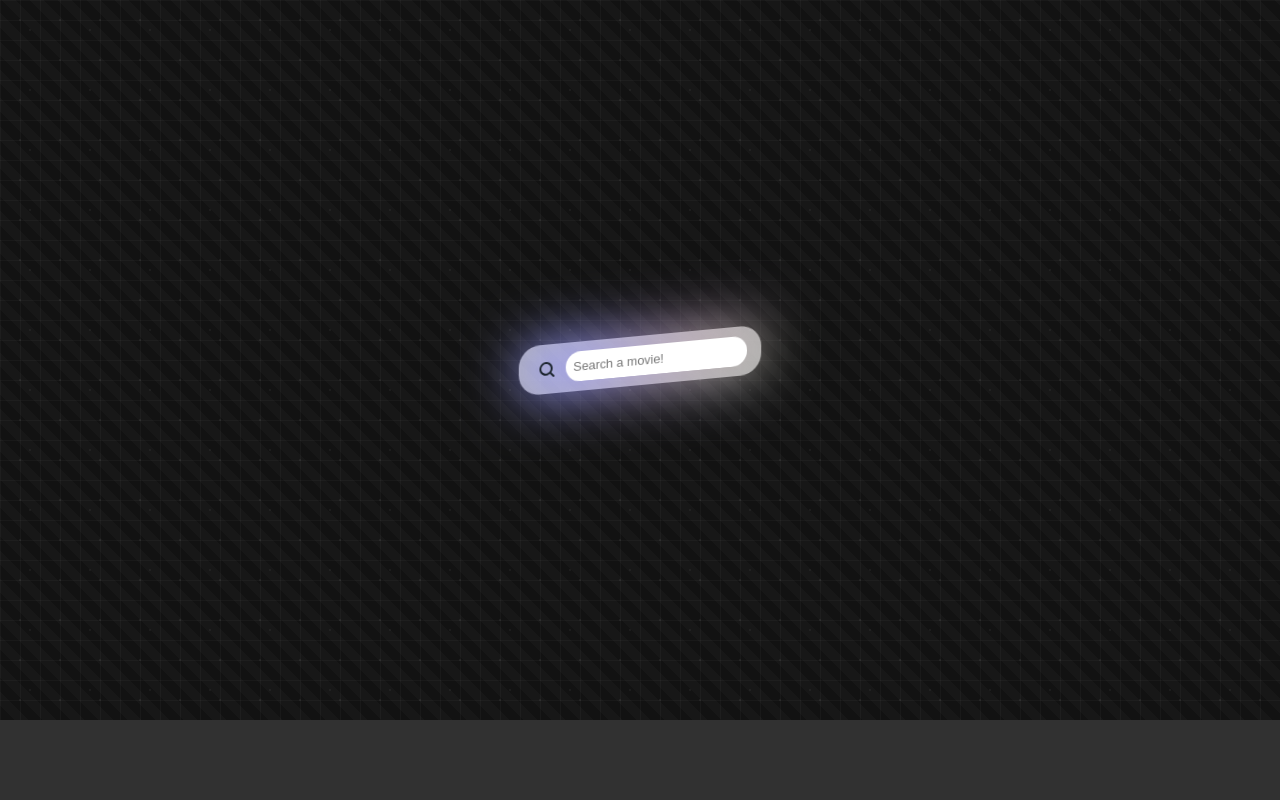
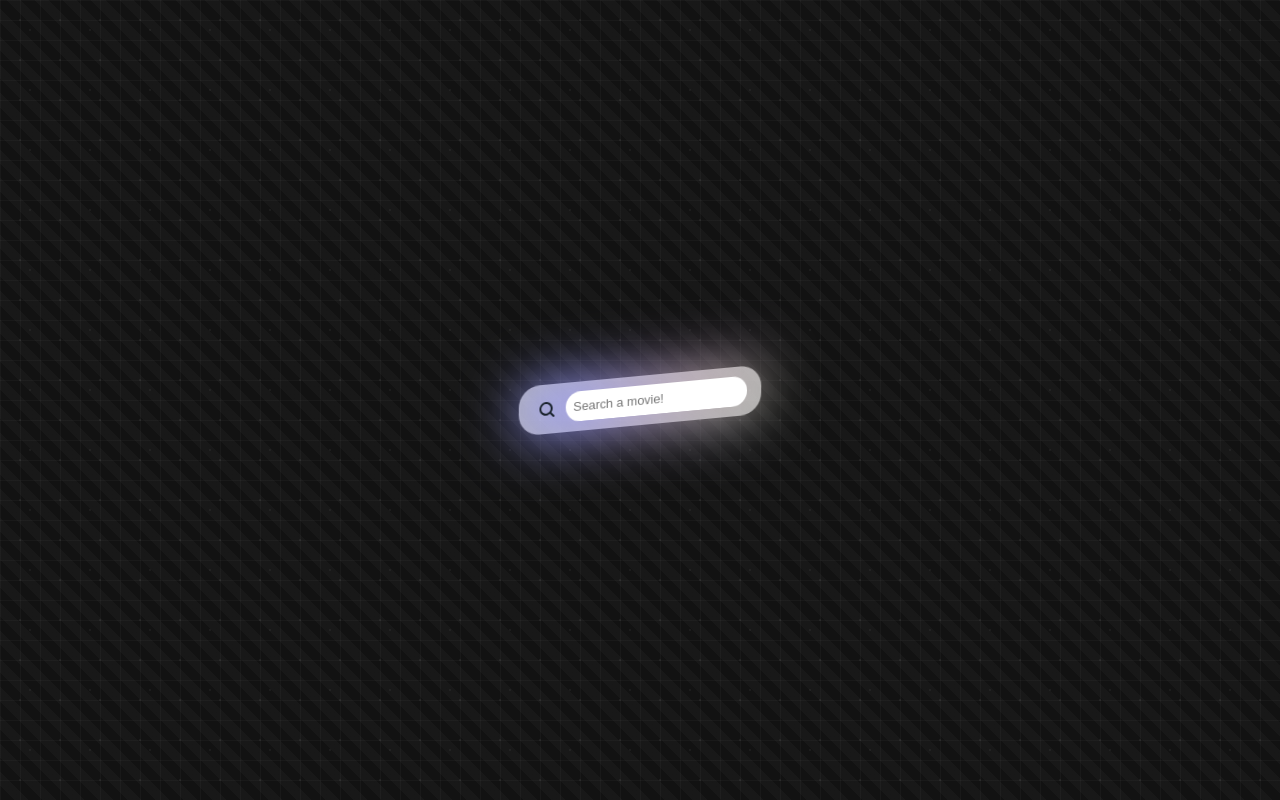
Before and after one commit to AdrielFoppa/OMDB-API-Practice, a website: page public/index.html in a window 1280 px wide. Drawn offline with Linux system fonts and the light colour scheme.

Commit message:
Fix: arrumado erros relacionado ao background quando informacoes do filme eram exibos

```diff
--- a/public/style/style.css
+++ b/public/style/style.css
@@ -2,7 +2,7 @@ body {
     display: flex;
     justify-content: center;
     align-items: center;
-    height: 90vh; /* altura total da tela */
+    height: 100vh; /* altura total da tela */
     margin: 0;
     background: #313131;
   }
@@ -70,33 +70,36 @@ body {
     position: relative;
   }
 
-  /* From Uiverse.io by chris_6688 */
+/* From Uiverse.io by chris_6688 */
 .container {
+    position: fixed;         /* fixa no fundo */
+    top: 0;
+    left: 0;
     width: 100%;
     height: 100%;
-    background-color: #121212; /* Dark background color */
-    background-image: radial-gradient(
-        circle at 50% 50%,
-        rgba(255, 255, 255, 0.05) 1px,
-        transparent 0
-      ),
+    z-index: -1;              /* fica atrás de tudo */
+    background-color: #121212;
+    background-image:
+      radial-gradient(circle at 50% 50%, rgba(255, 255, 255, 0.05) 1px, transparent 0),
       linear-gradient(rgba(255, 255, 255, 0.03) 1px, transparent 0),
       linear-gradient(90deg, rgba(255, 255, 255, 0.03) 1px, transparent 0);
-    background-size:
-      40px 40px,
-      20px 20px,
-      20px 20px;
-    position: relative;
+    background-size: 40px 40px, 20px 20px, 20px 20px;
     overflow: hidden;
+    pointer-events: none;     /* não atrapalha cliques */
   }
 
-  .container::before {
+  .container::before,
+  .container::after {
     content: "";
     position: absolute;
     top: 0;
     left: 0;
     width: 100%;
     height: 100%;
+    pointer-events: none;
+  }
+
+  .container::before {
     background: repeating-linear-gradient(
       45deg,
       transparent,
@@ -109,17 +112,7 @@ body {
   }
 
   .container::after {
-    content: "";
-    position: absolute;
-    top: 0;
-    left: 0;
-    width: 100%;
-    height: 100%;
-    background: radial-gradient(
-      circle,
-      rgba(255, 255, 255, 0.07) 1px,
-      transparent 1px
-    );
+    background: radial-gradient(circle, rgba(255, 255, 255, 0.07) 1px, transparent 1px);
     background-size: 60px 60px;
     z-index: 2;
     opacity: 0.6;
@@ -127,7 +120,6 @@ body {
 
 
 
-
   .divMovie{
     color: aliceblue;
   }
```
